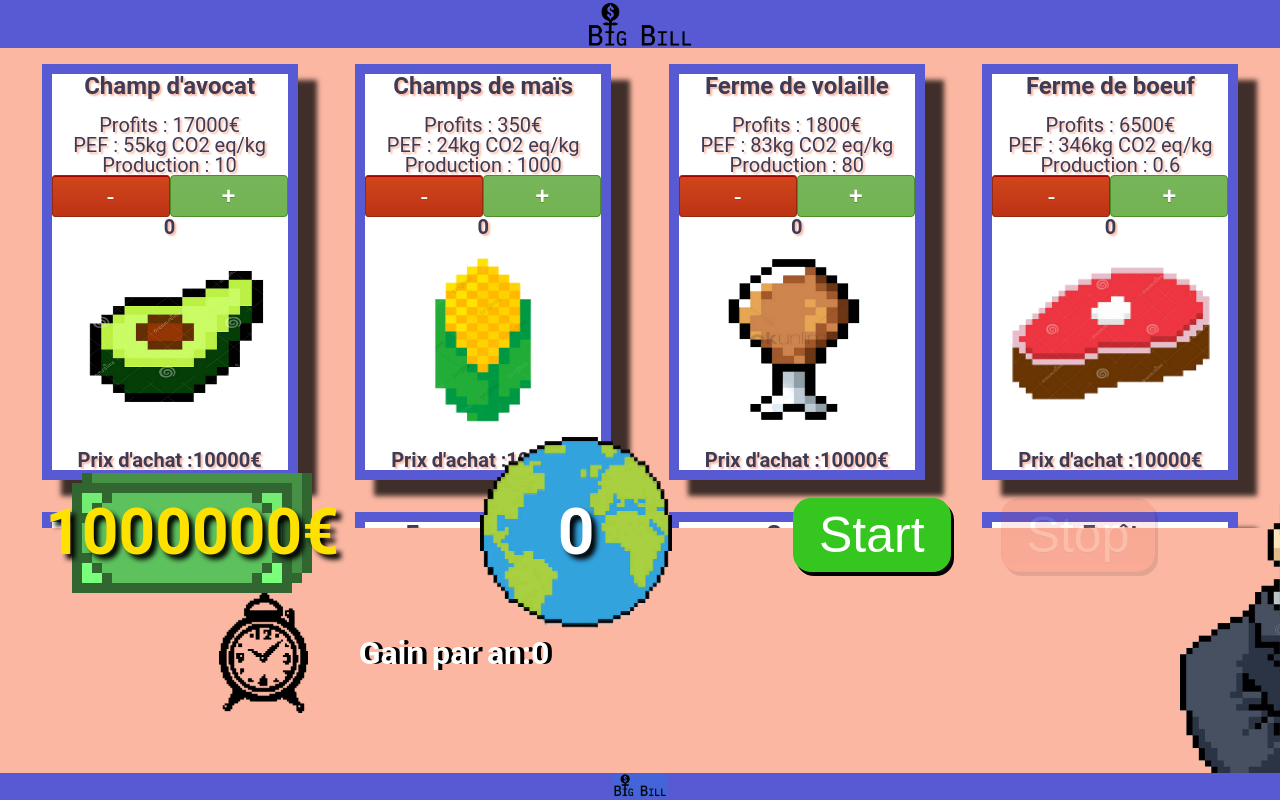
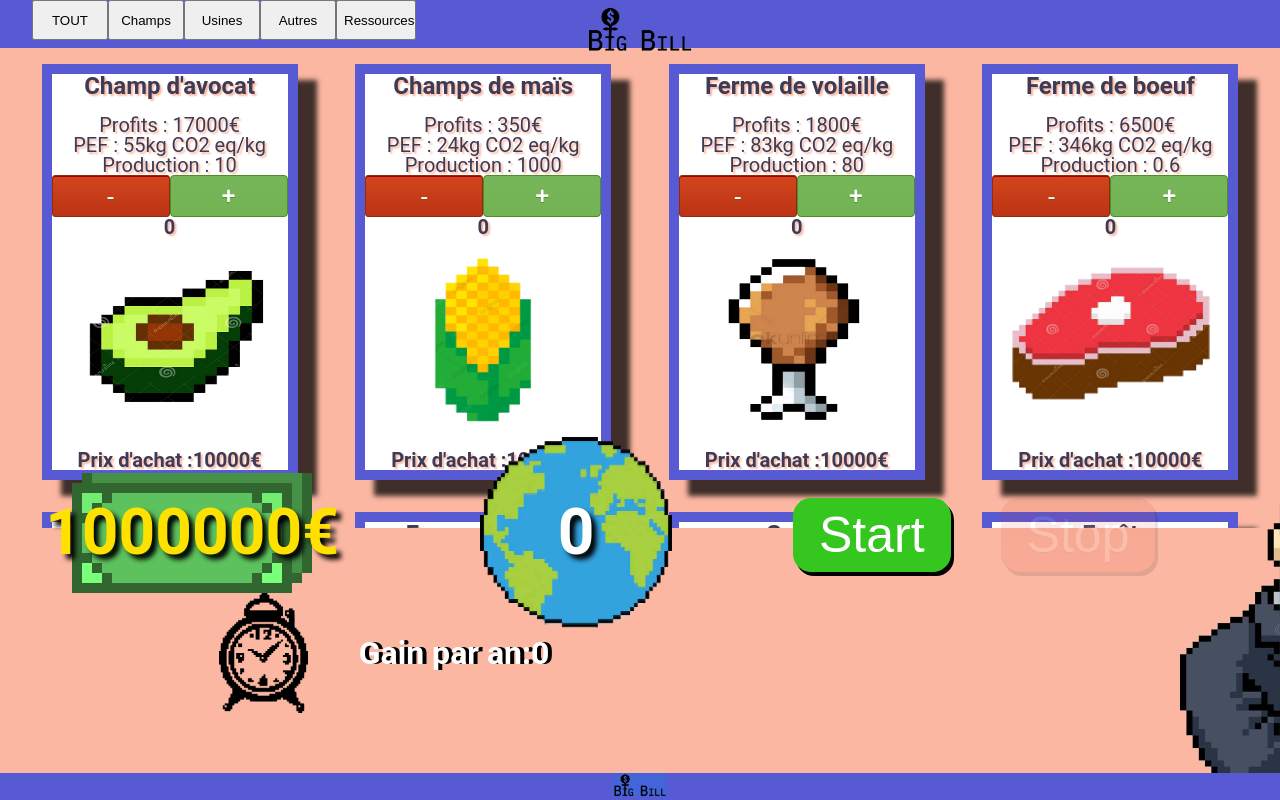
Before and after one commit to ThomasDCW/hackalillejs0522, a React (Vite) app in the folder frontend/: page / in a window 1280 px wide. Built offline with nearby package versions, Linux system fonts and the light colour scheme.

Commit message:
add filtre

```diff
--- a/frontend/src/assets/data.js
+++ b/frontend/src/assets/data.js
@@ -59,7 +59,7 @@ const datas = [
     profit: 6000,
     impact_ecologique: 42,
     image: fraise,
-    categorie: "champ",
+    categorie: "Champ",
     cout_achat: 10000,
     superficie: "1hectar",
     production: 34,
@@ -110,7 +110,7 @@ const datas = [
     profit: 6000,
     impact_ecologique: 12,
     image: usine,
-    categorie: "usine",
+    categorie: "Usine",
     cout_achat: 10000,
     superficie: "1hectar",
     production: 1000,
@@ -120,7 +120,7 @@ const datas = [
     profit: 6000,
     impact_ecologique: 51,
     image: cafe,
-    categorie: "champ",
+    categorie: "Champ",
     cout_achat: 10000,
     superficie: "1hectar",
     production: 1000,
@@ -130,7 +130,7 @@ const datas = [
     profit: 6000,
     impact_ecologique: 35,
     image: platCuisiné,
-    categorie: "usine",
+    categorie: "Usine",
     cout_achat: 10000,
     superficie: "1hectar",
     production: 1000,
--- a/frontend/src/components/Gallery/index.jsx
+++ b/frontend/src/components/Gallery/index.jsx
@@ -1,11 +1,35 @@
 import SGallery from "./style";
 import Card from "@components/Card";
 import datas from "@assets/data";
+import { useContext } from "react";
+import statsContext from "@services/contexts";
 
 export default function Gallery() {
+  const { choice, setChoice } = useContext(statsContext);
   return (
     <SGallery>
-      {datas.map((data) => {
+      {datas
+        .filter((result) => {
+          if (choice === "vide")
+            return datas.map((data) => {
+              return (
+                <Card
+                  key={data.nom}
+                  nom={data.nom}
+                  profit={data.profit}
+                  impact_ecologique={data.impact_ecologique}
+                  categorie={data.categorie}
+                  cout_achat={data.cout_achat}
+                  superficie={data.superficie}
+                  production={data.production}
+                  image={data.image}
+                  realeState={data.realeState}
+                />
+              );
+            });
+          return result.categorie === choice;
+        })
+        .map((data) => {
           return (
             <Card
               key={data.nom}
--- a/frontend/src/components/Header/index.jsx
+++ b/frontend/src/components/Header/index.jsx
@@ -1,9 +1,54 @@
 import SHeader from "./style";
+import { useContext } from "react";
+import statsContext from "@services/contexts";
 import logo from "../../assets/logoBigBill1.png";
 
 export default function Header() {
+  const { choice, setChoice } = useContext(statsContext);
   return (
     <SHeader>
+      <div className="catFiltre">
+        <button
+          value="vide"
+          onClick={(e) => {
+            setChoice(e.target.value);
+          }}
+        >
+          TOUT
+        </button>
+        <button
+          value="Champ"
+          onClick={(e) => {
+            setChoice(e.target.value);
+          }}
+        >
+          Champs
+        </button>
+        <button
+          value="Usine"
+          onClick={(e) => {
+            setChoice(e.target.value);
+          }}
+        >
+          Usines
+        </button>
+        <button
+          value="Elevage"
+          onClick={(e) => {
+            setChoice(e.target.value);
+          }}
+        >
+          Autres
+        </button>
+        <button
+          value="positif"
+          onClick={(e) => {
+            setChoice(e.target.value);
+          }}
+        >
+          Ressources
+        </button>
+      </div>
       <img src={logo} alt="logo" />
     </SHeader>
   );
--- a/frontend/src/components/Header/style.jsx
+++ b/frontend/src/components/Header/style.jsx
@@ -6,5 +6,17 @@ export default styled.header`
   background-color: #585ad4;
   img {
     height: 100%;
+    margin-top: -6rem;
+  }
+  .catFiltre {
+    height: 5vh;
+    width: 30vw;
+    margin-left: 2rem;
+    display: flex;
+    justify-content: center;
+    //justify-content: space-between;
+    button {
+      width: 5rem;
+    }
   }
 `;
--- a/frontend/src/services/contexts/index.jsx
+++ b/frontend/src/services/contexts/index.jsx
@@ -17,6 +17,7 @@ export function StatsContext({ children }) {
   const [timerActive, setTimerActive] = useState(false);
   const [realeState, setRealeState] = useState(0);
   const [annualProfit, setAnnualProfit] = useState(0);
+  const [choice, setChoice] = useState("vide");
 
   useInterval(() => {
     if (timerActive) setTimer((prevState) => prevState + 1);
@@ -58,6 +59,8 @@ export function StatsContext({ children }) {
         earth,
         setEarth,
         defineImg,
+        choice,
+        setChoice,
       }}
     >
       {children}
```
Lines whose indentation alone changed are shown as unchanged.
